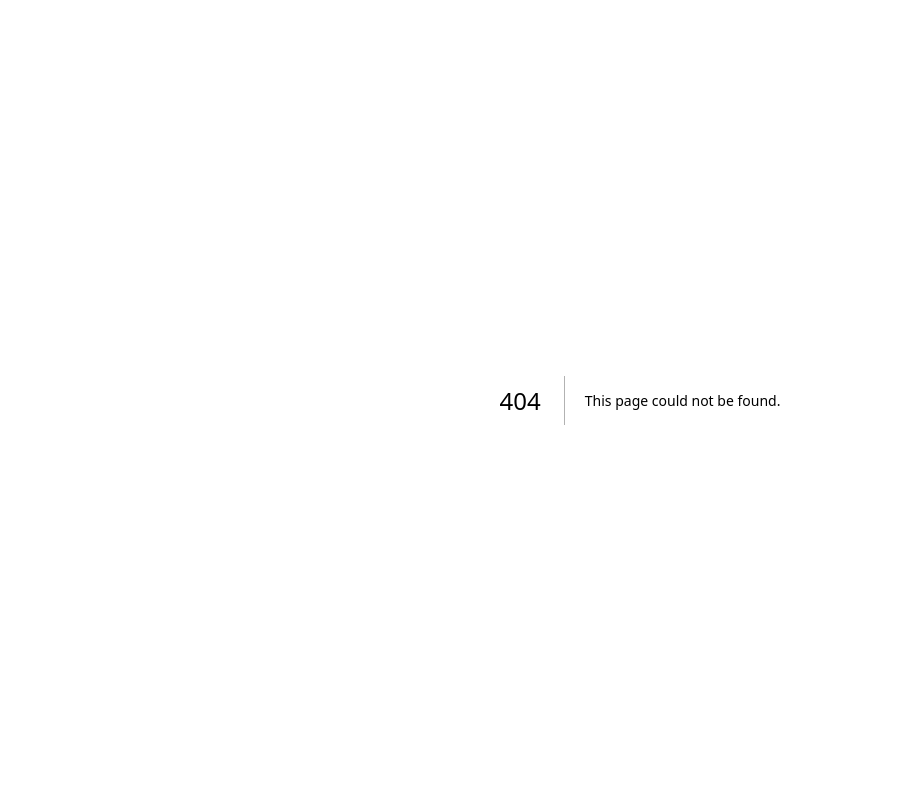
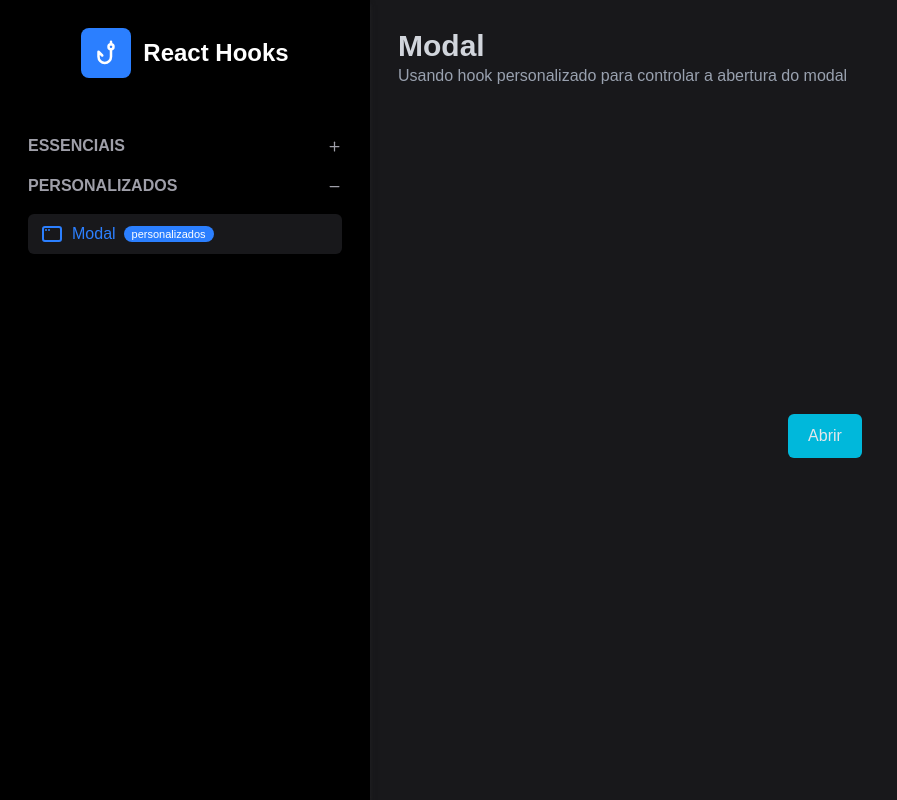
Before and after one commit to tjbarbosadev/react-hooks, a Next.js app: page /customs/modal in a window 1280 px wide. Before the commit this address had no page. Shown: the whole page, without its empty margins (0-897 px from the left). Built offline with nearby package versions, Linux system fonts and the light colour scheme.

Commit message:
feat: custom hook - modal

```diff
--- a/src/components/template/MenuPrincipal.tsx
+++ b/src/components/template/MenuPrincipal.tsx
@@ -1,4 +1,5 @@
 import {
+  IconAppWindow,
   IconArrowsLeftRight,
   IconLetterCase,
   IconMathGreater,
@@ -17,7 +18,7 @@ export default function MenuPrincipal() {
   const secoes = [
     {
       titulo: 'Essenciais',
-      aberta: true,
+      aberta: false,
       itens: [
         {
           titulo: 'Contador',
@@ -63,6 +64,18 @@ export default function MenuPrincipal() {
         },
       ],
     },
+    {
+      titulo: 'Personalizados',
+      aberta: true,
+      itens: [
+        {
+          titulo: 'Modal',
+          url: '/customs/modal',
+          tag: 'personalizados',
+          icone: <IconAppWindow />,
+        },
+      ],
+    },
   ];
   const mini = false;
   function renderizarSecoes() {
--- /dev/null
+++ b/src/hooks/useToggle.ts
@@ -0,0 +1,11 @@
+import { useState } from 'react';
+
+export default function useToggle(value: boolean = false) {
+  const [state, setState] = useState(value);
+
+  function toggle() {
+    setState(!state);
+  }
+
+  return [state, toggle] as const;
+}
--- /dev/null
+++ b/src/pages/customs/modal.tsx
@@ -0,0 +1,33 @@
+import Botao from '@/components/template/Botao';
+import Flex from '@/components/template/Flex';
+import Pagina from '@/components/template/Pagina';
+import useToggle from '@/hooks/useToggle';
+import { IconX } from '@tabler/icons-react';
+
+export default function Modal() {
+  const [state, toggle] = useToggle();
+
+  return (
+    <Pagina
+      titulo="Modal"
+      subtitulo="Usando hook personalizado para controlar a abertura do modal"
+    >
+      <Botao texto="Abrir" cor="bg-cyan-500" onClick={toggle} />
+      {state && (
+        <Flex
+          center
+          col
+          className={`m-4 h-80 w-80 rounded-md bg-gray-500 p-4 text-2xl text-white`}
+        >
+          <Botao
+            icone={<IconX />}
+            tamanho="xl"
+            cor="bg-red-700"
+            onClick={toggle}
+          />
+          <h1 className="mt-5">Clique em x para sair</h1>
+        </Flex>
+      )}
+    </Pagina>
+  );
+}
```
